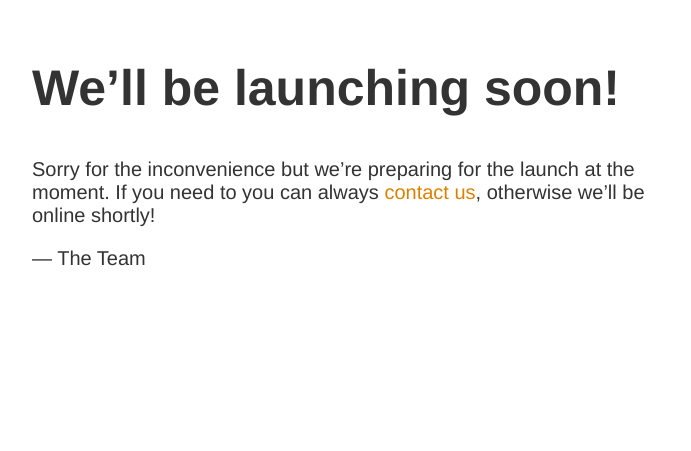
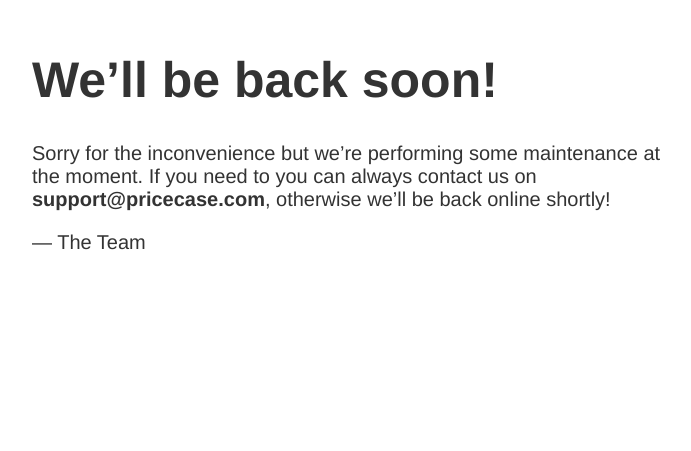
Before and after one commit to pricecase/v1, a plain HTML site: page __index.html in a window 1280 px wide. Shown: the part 141-592 px from the top of the page, without its empty margins (283-974 px from the left). Drawn offline with Linux system fonts and the light colour scheme.

Commit message:
Maintanance page

```diff
--- a/__index.html
+++ b/__index.html
@@ -1,29 +1,28 @@
-<!doctype html>
+<!DOCTYPE HTML PUBLIC "-//W3C//DTD HTML 4.01 Transitional//EN"
+        "http://www.w3.org/TR/html4/loose.dtd">
+
+<html>
+
 <head>
-<title>Site Under Construction</title>
-<style>
+    <meta http-equiv="Content-type" content="text/html;charset=UTF-8">
+    <title>Site Maintenance</title>
+    <style type="text/css">
       body { text-align: center; padding: 150px; }
       h1 { font-size: 50px; }
       body { font: 20px Helvetica, sans-serif; color: #333; }
-  article { display: block; text-align: left; width: 650px; margin: 0 auto; }
+      #article { display: block; text-align: left; width: 650px; margin: 0 auto; }
       a { color: #dc8100; text-decoration: none; }
       a:hover { color: #333; text-decoration: none; }
     </style>
-<script>
-  (function(i,s,o,g,r,a,m){i['GoogleAnalyticsObject']=r;i[r]=i[r]||function(){
-  (i[r].q=i[r].q||[]).push(arguments)},i[r].l=1*new Date();a=s.createElement(o),
-  m=s.getElementsByTagName(o)[0];a.async=1;a.src=g;m.parentNode.insertBefore(a,m)
-  })(window,document,'script','https://www.google-analytics.com/analytics.js','ga');
-  ga('create', 'UA-102971232-1', 'auto');
-  ga('send', 'pageview');
-</script>
+
 </head>
 <body>
-<article>
-    <h1>We&rsquo;ll be launching soon!</h1>
+    <div id="article">
+    <h1>We&rsquo;ll be back soon!</h1>
     <div>
-        <p>Sorry for the inconvenience but we&rsquo;re preparing for the launch at the moment. If you need to you can always <a href="mailto:support@pricecase.com">contact us</a>, otherwise we&rsquo;ll be online shortly!</p>
+        <p>Sorry for the inconvenience but we&rsquo;re performing some maintenance at the moment. If you need to you can always contact us on <b>support@pricecase.com</b>, otherwise we&rsquo;ll be back online shortly!</p>
         <p>&mdash; The Team</p>
     </div>
-</article>
+    </div>
 </body>
+</html>
```
Lines whose indentation alone changed are shown as unchanged.
